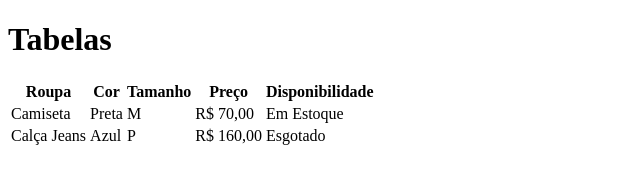
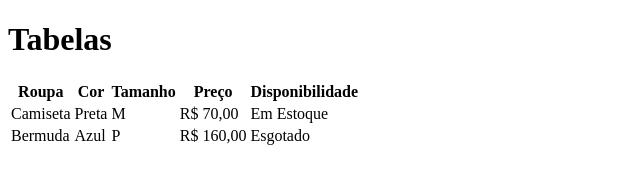
Before and after one commit to devpris/aula-tabela, a plain HTML site: page index.html in a window 1280 px wide. Shown: the whole page, without its empty margins (0-640 px from the left). Drawn offline with Linux system fonts and the light colour scheme.

Commit message:
trocado de calça jean para bermuda

```diff
--- a/index.html
+++ b/index.html
@@ -27,7 +27,7 @@
             <td>Em Estoque</td>
         </tr>
         <tr>
-            <td>Calça Jeans</td>
+            <td>Bermuda</td>
             <td>Azul</td>
             <td>P</td>
             <td>R$ 160,00</td>
```
